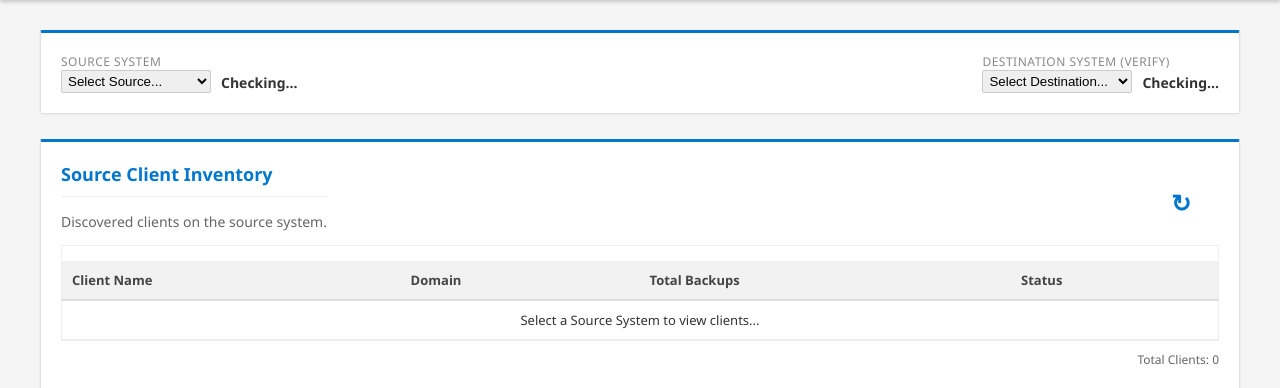
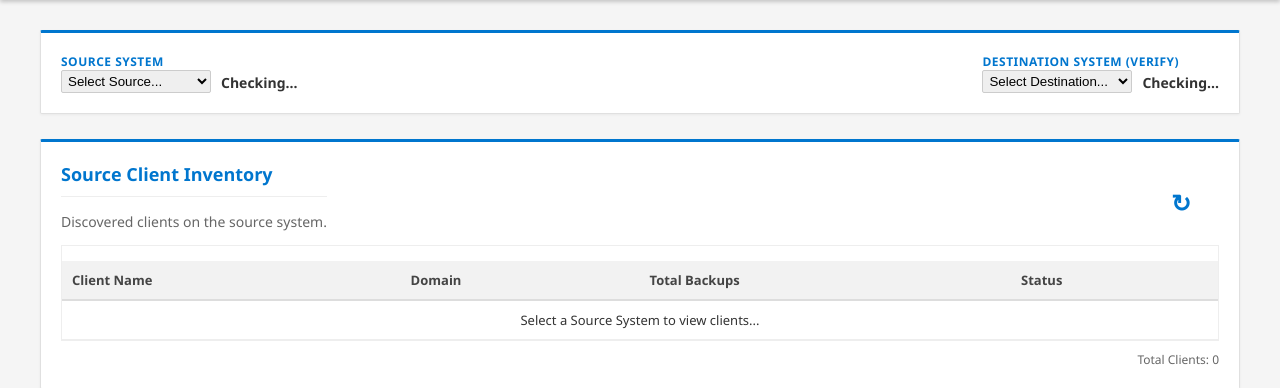
Before and after one commit to cshoesmith/avamar_migration_manager_kimi, a Flask app: template templates/index.html in a window 1280 px wide. Shown: the part 54-442 px from the top of the page. Run offline with Flask 3, Linux system fonts and the light colour scheme; the template is opened without the code that fills it, so the values that code supplies are empty.

Commit message:
Fix Source/Destination System label styling to match page theme
- Changed label color from gray (#888) to Dell Blue (#0076CE)
- Added font-weight: 600 for better visibility
- Now consistent with section headers and Dell branding

```diff
--- a/templates/index.html
+++ b/templates/index.html
@@ -128,7 +128,13 @@
             display: flex;
             flex-direction: column;
         }
-        .status-label { font-size: 12px; color: #888; text-transform: uppercase; letter-spacing: 0.5px; }
+        .status-label {
+            font-size: 12px;
+            color: #0076CE;
+            font-weight: 600;
+            text-transform: uppercase;
+            letter-spacing: 0.5px;
+        }
         .status-val { font-weight: 600; font-size: 14px; margin-top: 2px; }
         .success { color: #28a745; }
         .error { color: #dc3545; }
```
